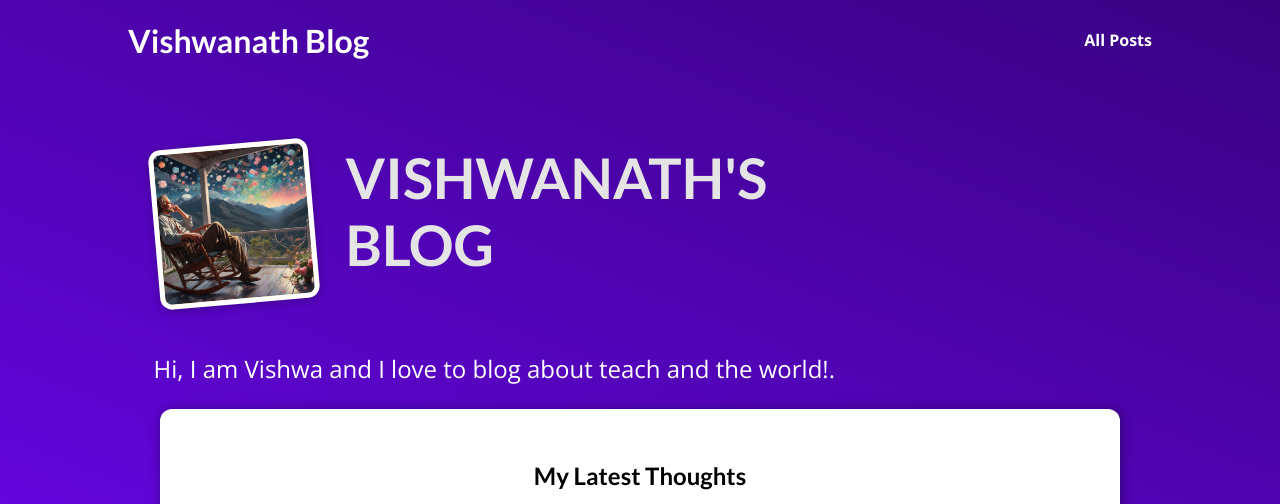
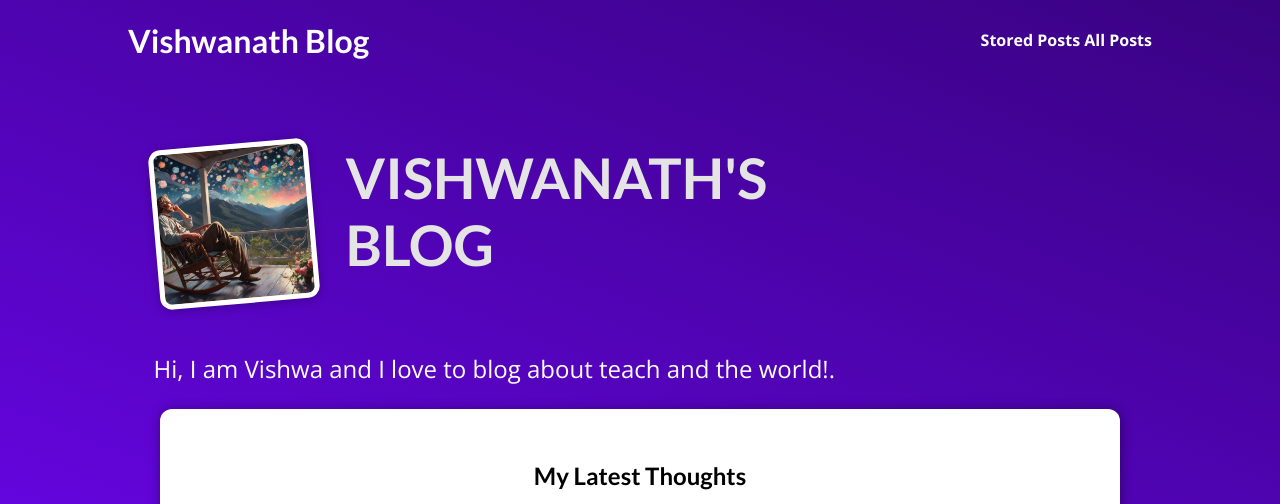
Before and after one commit to vishwanathmahankali/Django, a Django app: page / in a window 1280 px wide. Shown: the top 504 px of the page. Run offline with Django 4.2, Linux system fonts and the light colour scheme; data comes from the database, SQL or seed files in the repository; both versions use the stored data as it was after the commit.

Commit message:
managing read later via session

```diff
--- a/my_site/blog/views.py
+++ b/my_site/blog/views.py
@@ -90,5 +90,31 @@ class SinglePostView(View):
 
 
 class ReadLaterView(View):
+
+    def get(self, request):
+        stored_posts = request.session.get("stored_posts")
+
+        context = {}
+
+        if stored_posts is None or len(stored_posts) == 0:
+            context["posts"] = []
+            context["has_posts"] = False
+        else:
+            posts = Post.objects.filter(id__in=stored_posts)
+            context["posts"] = posts
+            context["has_posts"] = True
+
+        return render(request, "blog/stored-posts.html", context)
+
     def post(self, request):
-        pass
+        stored_posts = request.session.get("stored_posts")
+
+        if stored_posts is None:
+            stored_posts = []
+
+        post_id = int(request.POST.get('post_id'))
+
+        if post_id not in stored_posts:
+            stored_posts.append(post_id)
+            request.session["stored_posts"] = stored_posts
+        return HttpResponseRedirect("/")
--- a/my_site/templates/base.html
+++ b/my_site/templates/base.html
@@ -15,6 +15,7 @@
         <header id="main-navigation">
             <h1><a href="{% url 'starting-page' %}">Vishwanath Blog</a></h1>
             <nav>
+              <a href="{% url 'read-later' %}">Stored Posts</a>
               <a href="{% url 'posts-page' %}">All Posts</a>
             </nav>
           </header>
```
Also changed, not shown: my_site/blog/templates/blog/stored-posts.html (added, +19 -0 lines), my_site/db.sqlite3.
